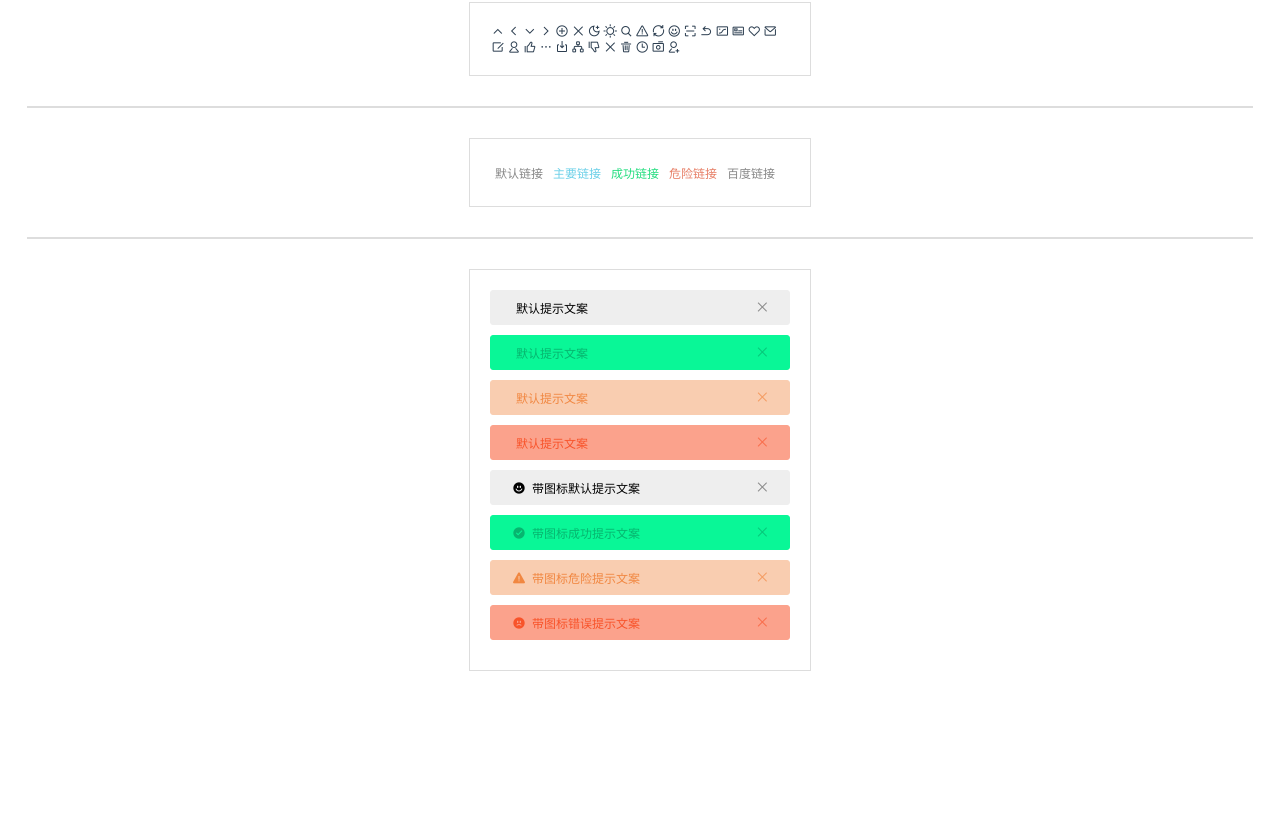
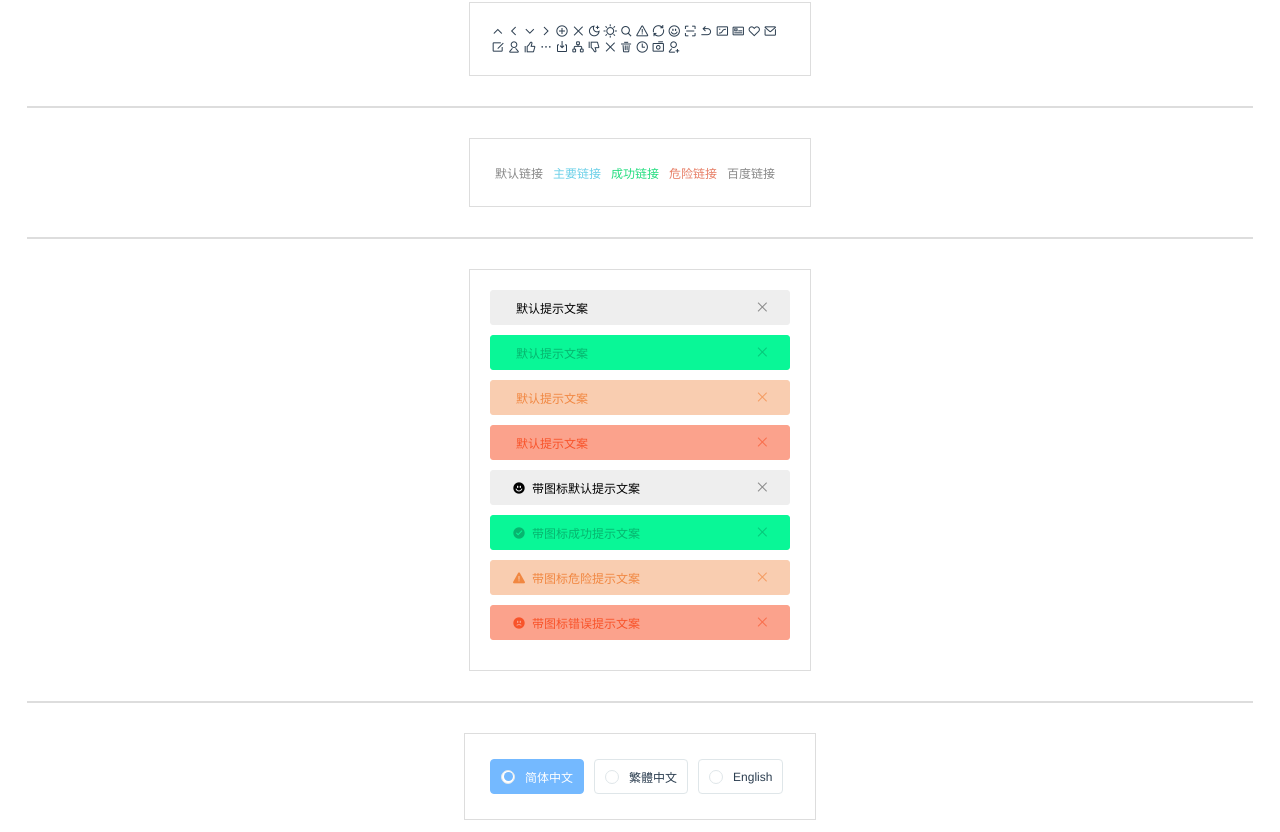
Before and after one commit to Jason9708/ChicagoUI, a Vue app: page /#/ in a window 1280 px wide. Shown: the part 222-1054 px from the top of the page. Before the commit the page ends 921 px from the top, so only its background shows below. Built offline with nearby package versions, Linux system fonts and the light colour scheme.

Commit message:
add <Radio> component

```diff
--- a/examples/views/ComponentView/view01.vue
+++ b/examples/views/ComponentView/view01.vue
@@ -1,7 +1,7 @@
 <template>
   <div style='display:flex;flex-direction:column;align-items:center;padding:20px;'>
     <div style='width:500px;padding:20px;border:1px solid #DDDDDD;display:flex;flex-wrap:wrap;'>
-      <cai-button @click='handleClick'>默认按钮</cai-button>
+      <cai-button>默认按钮</cai-button>
       <cai-button type='primary' size='small' @click='handleClick2'>主要按钮</cai-button>
       <cai-button type='success' size='large' @click='handleClick1'>成功按钮</cai-button>
       <cai-button type='error' @click='handleClick3'>错误按钮</cai-button>
@@ -71,6 +71,12 @@
       <cai-alert name='warning-fill' title='带图标危险提示文案' type='warning'></cai-alert>
       <cai-alert name='cry-fill' title='带图标错误提示文案' type='error'></cai-alert>
     </div>
+
+    <div style='border:1px solid #DDDDDD;margin:30px 0px;width:100%;'></div>
+
+    <div style='width:310px;padding:20px;border:1px solid #DDDDDD;display:flex;flex-wrap:wrap;'>
+        <cai-radio :options="testArray" :selectOption="testselect" @radioChange="setRadioValue"></cai-radio>
+    </div>
   </div>
 </template>
 
@@ -79,7 +85,17 @@ export default {
   name: 'demo01',
   data(){
     return{
-
+      testArray:[{
+          name:"简体中文",
+          value:1
+      },{
+          name:"繁體中文",
+          value:2
+      },{
+          name:"English",
+          value:3
+      }],
+      testselect:1,
     }
   },
   props: {
@@ -112,6 +128,9 @@ export default {
     },
     handleClose:function(){
       console.log('我被关闭了')
+    },
+    setRadioValue:function (value) {
+      console.log("setRadioValue",value)
     }
   }
 }
@@ -128,4 +147,11 @@ export default {
 /deep/ .cai-Alert-box{
     margin-bottom:10px;
 }
+/deep/ .cai-Radio-item.checked[data-v-7bc6e605] {
+    background:#e74c3c;
+    border:1px solid #e74c3c;
+}
+/deep/ .cai-Radio[data-v-7bc6e605]::after{
+    background-color: #e74c3c;
+}
 </style>
--- /dev/null
+++ b/packages/CaiRadio/component/index.less
@@ -0,0 +1,59 @@
+.cai-Radio-box{
+    display:flex;
+    flex-wrap:wrap;
+}
+.cai-Radio-item{
+    display:flex;
+    align-items:center;
+    font-size:12px;
+    padding:8px 10px;
+    border:1px solid #dfe6e9;
+    border-radius:4px;
+    background:#fff;
+    margin:5px;
+}
+.cai-Radio-item.checked{
+    background:#74b9ff;
+    border:1px solid #74b9ff;
+    color:#fff;
+    transition: all .5s ease;
+}
+.cai-Radio{
+    width: 12px;
+    height: 12px;
+    border-radius: 50%;
+    border: 1px solid #dfe6e9;
+    display:inline-block;
+    position: relative;
+    margin-right:10px;
+    background:#fff;
+}
+.cai-Radio.disabled{
+    border-color: #ccc;
+}
+.cai-Radio::after{
+    content: '';
+    width: 9px;
+    height: 9px;
+    border-radius: 50%;
+    display: inline-block;
+    position: absolute;
+    left: 55%;
+    top: 55%;
+    margin: -5px 0 0 -5px;
+    background-color: #74b9ff;
+    transition: all .5s ease;
+    opacity: 0;
+    transform: scale(0);
+}
+.cai-Radio.disabled::after{
+    background-color: #ccc;
+}
+.cai-Radio.checked::after {
+    opacity: 1;
+    transform: scale(1);
+}
+.cai-Radio input[type=radio]{
+    opacity: 0;
+    margin: 0;
+}
--- /dev/null
+++ b/packages/CaiRadio/component/index.vue
@@ -0,0 +1,43 @@
+<template>
+    <div class='cai-Radio-box'>
+        <div v-for="(option,index) in options" :key='index' class='cai-Radio-item' :class="{ 'checked' : selectRadio == option.value}">
+            <label class="cai-Radio" :class="{ 'checked' : selectRadio == option.value}">
+                <input type="radio" v-model="radioModel" :value="option.value" @change="radioChange($event,option)" />
+            </label>
+            {{ option.name }}
+        </div>
+    </div>
+</template>
+
+<script>
+export default {
+    name:'CaiRadio',
+    data(){
+        return{
+            radioModel:'',
+            selectRadio:''
+        }
+    },
+    props:{
+        options: {
+            type: [Array, Object]
+        },
+        selectOption:{}
+    },
+    mounted() {
+        this.selectRadio = this.selectOption;
+
+    },
+    methods:{
+        radioChange:function ($event,option) {
+            this.selectRadio = $event.target.value
+            console.log($event.target.value);
+            this.$emit('radioChange',$event.target.value);
+        }
+    }
+}
+</script>
+
+<style lang='less' scoped>
+@import './index.less';
+</style>
--- /dev/null
+++ b/packages/CaiRadio/index.js
@@ -0,0 +1,12 @@
+/**
+ * 暴露组件
+ */
+import CaiRadio from './component/index.vue'
+
+// 定义install方法
+CaiRadio.install = Vue => {
+    // 定义组件
+    Vue.component(CaiRadio.name, CaiRadio)
+}
+
+export default CaiRadio
--- a/packages/index.js
+++ b/packages/index.js
@@ -6,12 +6,14 @@ import CaiIcon from './CaiIcon'
 import CaiLink from './CaiLink'
 import CaiAlert from './CaiAlert'
 import message from './CaiMessage'
+import CaiRadio from './CaiRadio'
 
 const components = [
     CaiButton,
     CaiIcon,
     CaiLink,
-    CaiAlert
+    CaiAlert,
+    CaiRadio
 ]
 
 // 定义install方法，接收一个vue参数
```
